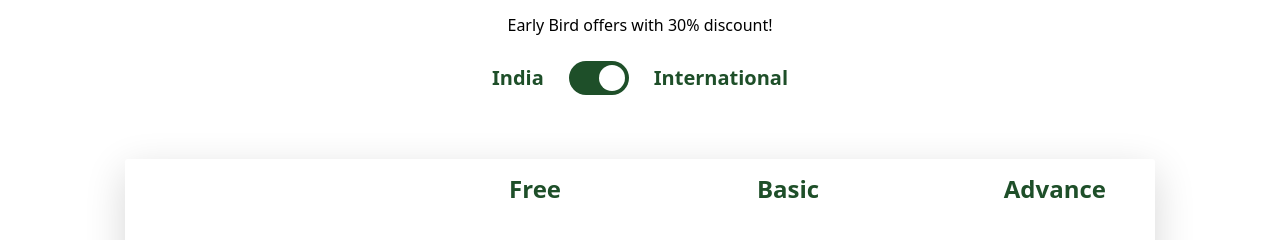
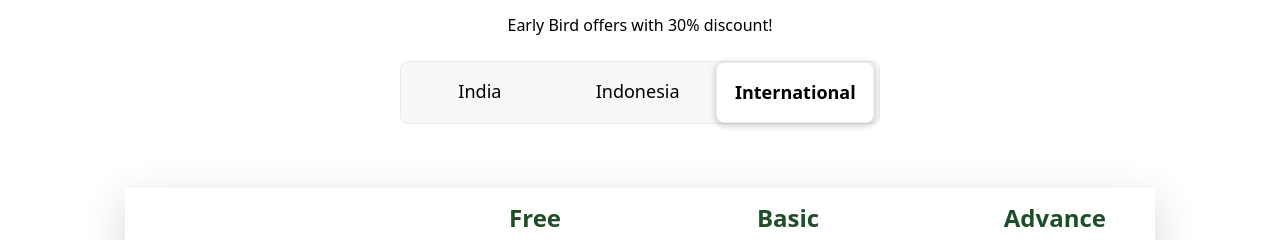
Before and after one commit to alphaextensions/wa-web-sender-website, a Gatsby site: page /pricing in a window 1280 px wide. Shown: the part 163-403 px from the top of the page. Built offline with nearby package versions, Linux system fonts and the light colour scheme; Gatsby itself is replaced by a stand-in of ours.

Commit message:
indonesia pricing

```diff
--- a/src/components/pricing/pricing.js
+++ b/src/components/pricing/pricing.js
@@ -35,15 +35,19 @@ export default function Pricing() {
 
   function getAdvanceButtonId() {
     if (planType === 'international') {
-      return planPeriod === 'monthly' ? 'https://buy.stripe.com/cN2aEY7k658I7ZKbIN' : 'https://buy.stripe.com/6oEcN6cEqat2gwg6or';
+      return planPeriod === 'monthly' ? 'https://buy.stripe.com/fZeeVe1ZM30Aeo88wL' : 'https://buy.stripe.com/6oEcN6cEqat2gwg6or';
     }
+    else if(planType === 'indonesia')
+      return planPeriod === 'monthly' ? 'https://buy.stripe.com/28ocN6gUGcBa7ZKdQX' : 'https://buy.stripe.com/00g7sM7k6gRq3JufZ9';
     return planPeriod === 'monthly' ? 'https://razorpay.com/payment-button/pl_I7DCoIINFHc2Ar/view' : 'https://razorpay.com/payment-button/pl_HyuXVKKhpfe28k/view';
   }
 
   function getBasicButtonId() {
     if (planType === 'international') {
-      return planPeriod === 'monthly' ? 'https://buy.stripe.com/8wM4gA33QeJi6VG6os' : 'https://buy.stripe.com/7sI4gAcEqeJi3JudQW';
+      return planPeriod === 'monthly' ? 'https://buy.stripe.com/4gwbJ25bYgRqa7S9AO' : 'https://buy.stripe.com/7sI4gAcEqeJi3JudQW';
     }
+    else if(planType === 'indonesia')
+      return planPeriod === 'monthly' ? 'https://buy.stripe.com/dR6dRa33Q7gQeo8eV2' : 'https://buy.stripe.com/fZe28s8oaat2a7S8wJ';
     return planPeriod === 'monthly' ? 'https://razorpay.com/payment-button/pl_I7D9RHEnkdeDyf/view' : 'https://razorpay.com/payment-button/pl_HyuSnC8BpjlWV7/view';
   }
 
@@ -51,6 +55,8 @@ export default function Pricing() {
     if (planType === 'international') {
       return planPeriod === 'monthly' ? '$12.99' : '$129.99';
     }
+    else if(planType === 'indonesia')
+      return planPeriod === 'monthly' ? 'IDR 79000' : 'IDR 790000';
     return planPeriod === 'monthly' ? '₹699' : '₹6999';
   }
 
@@ -58,6 +64,8 @@ export default function Pricing() {
     if (planType === 'international') {
       return planPeriod === 'monthly' ? '$16.99' : '$169.99';
     }
+    else if(planType === 'indonesia')
+      return planPeriod === 'monthly' ? '109000' : '1090000';
     return planPeriod === 'monthly' ? '₹999' : '₹9999';
   }
 
@@ -65,6 +73,8 @@ export default function Pricing() {
     if (planType === 'international') {
       return planPeriod === 'monthly' ? '$15.99' : '$159.99';
     }
+    else if(planType === 'indonesia')
+      return planPeriod === 'monthly' ? 'IDR 99000' : 'IDR 990000';
     return planPeriod === 'monthly' ? '₹849' : '₹8499';
   }
 
@@ -72,6 +82,8 @@ export default function Pricing() {
     if (planType === 'international') {
       return planPeriod === 'monthly' ? '$20.99' : '$209.99';
     }
+    else if(planType === 'indonesia')
+      return planPeriod === 'monthly' ? '139000' : '1390000';
     return planPeriod === 'monthly' ? '₹1199' : '₹11999';
   }
 
@@ -103,16 +115,30 @@ export default function Pricing() {
     );
   }
 
+  function renderResultTabs() {
+    var india = (planType == "india") ? 'active' : '';
+    var indonesia = (planType == "indonesia") ? 'active' : '';
+    var international = (planType == "international") ? 'active' : '';
+    return (
+        <div className="newsfeed_tabs">
+          <div onClick={() => setPlanType('india')} className={india} style={{padding: '16px 0px', textAlign: 'center', width: '33%'}}>India</div>
+          <div onClick={() => setPlanType('indonesia')} className={indonesia} style={{padding: '16px 0px', textAlign: 'center', width: '33%'}}>Indonesia</div>
+          <div onClick={() => setPlanType('international')} className={international} style={{padding: '16px 0px', textAlign: 'center', width: '33%'}}>International</div>
+        </div>
+    );
+  }
+
   return (
     <div className="pricing">
       <h1 className="price-header">Our Pricing</h1>
       <div>Early Bird offers with 30% discount!</div>
-      <Slider
-        style={{ marginTop: '24px' }}
-        onText="International"
-        offText="India"
-        setValue={toggleType}
-      />
+      {/*<Slider*/}
+      {/*  style={{ marginTop: '24px' }}*/}
+      {/*  onText="International"*/}
+      {/*  offText="India"*/}
+      {/*  setValue={toggleType}*/}
+      {/*/>*/}
+      {renderResultTabs()}
       <table className="pricing-table">
         <thead>
           <tr>
--- a/src/components/pricing/styles.scss
+++ b/src/components/pricing/styles.scss
@@ -108,3 +108,22 @@
     transform: rotate(-180deg);
   }
 }
+
+.newsfeed_tabs{
+  background: #F8F8F8;
+  border: 1px solid #E7ECEB;
+  box-sizing: border-box;
+  border-radius: 8px;
+  display: flex;
+  width: 480px;
+  margin-top: 24px;
+  font-size: 18px;
+  .active {
+    background: #FFFFFF;
+    border: 1px solid #EEF0F2;
+    box-sizing: border-box;
+    box-shadow: 0px 2px 6px 1px rgba(0, 0, 0, 0.2);
+    border-radius: 8px;
+    font-weight: bold;
+  }
+}
--- a/src/pages/help-us-improve.js
+++ b/src/pages/help-us-improve.js
@@ -33,7 +33,7 @@ function HelpUsImprove() {
                     We strive to give you the best service possible but maybe there are certain things we need to catch up on.
                 </p>
                 <iframe
-                    src="https://docs.google.com/forms/d/e/1FAIpQLSc_Pi8yQQR9OR76CHn3Abju_XH1jnibDgkp6zKbpibDBnUKBg/viewform?embedded=true"
+                    src="https://docs.google.com/forms/d/e/1FAIpQLSf_dgPZ7qGtU7RER5Gq6fUg1MBf33kW2om3AMllAm9jT2URzw/viewform?embedded=true"
                     height="1080" style={{margin: 'auto', width: '100%', maxWidth: '840px'}} frameBorder="0" marginHeight="0" marginWidth="0">Loading…
                 </iframe>
                 <p style={{margin: '36px 0px'}}>
```
